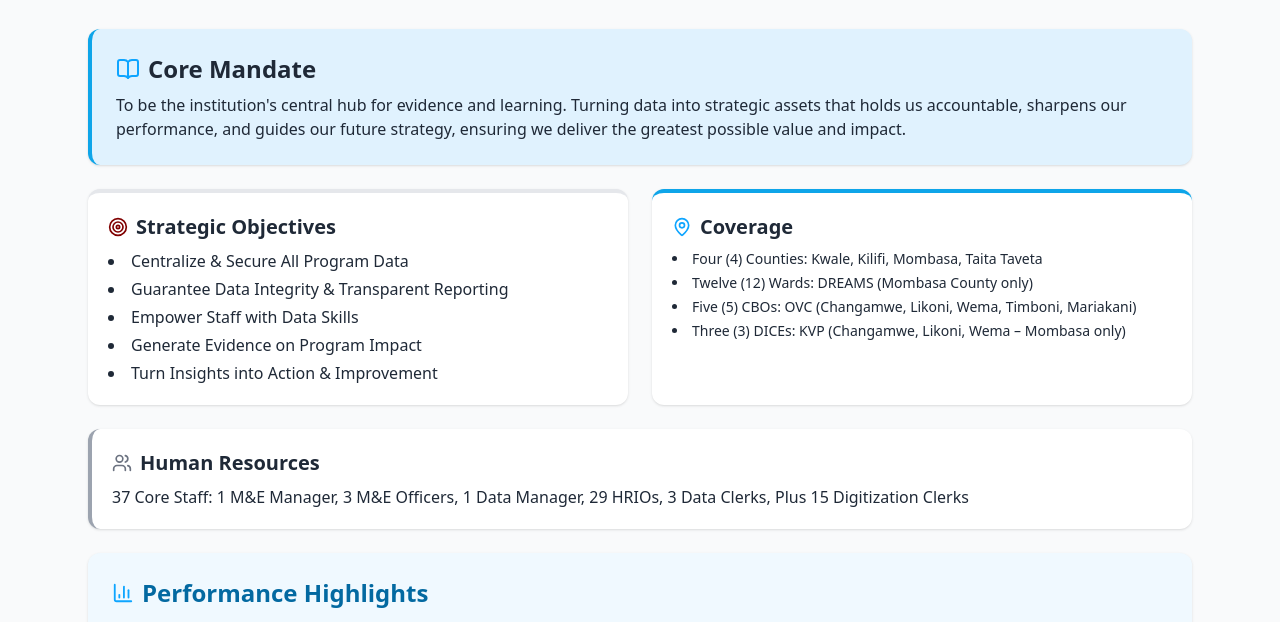
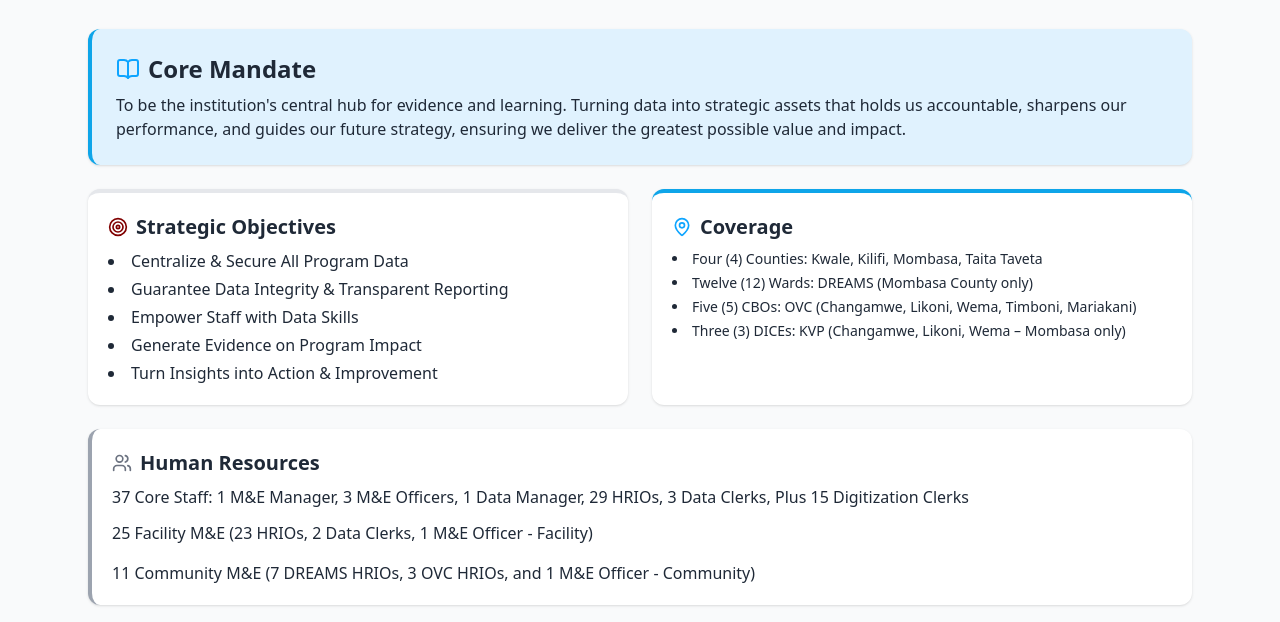
Before and after one commit to njokasoftcoder/M-E-Inforgraphiv, a plain HTML site: page index.html in a window 1280 px wide. Shown: the part 103-725 px from the top of the page. Drawn offline with nearby package versions, Linux system fonts and the light colour scheme.

Commit message:
Update index.html

```diff
--- a/index.html
+++ b/index.html
@@ -51,6 +51,8 @@
     <div class="bg-white shadow rounded-xl p-5 border-l-4 border-gray-400 mb-6">
       <h3 class="text-xl font-semibold flex items-center"><i data-lucide="users" style="color:#6b7280;width:20px;height:20px;margin-right:8px"></i> Human Resources</h3>
       <p class="mt-2">37 Core Staff: 1 M&E Manager, 3 M&E Officers, 1 Data Manager, 29 HRIOs, 3 Data Clerks, Plus 15 Digitization Clerks</p>
+      <p class="mt-3">25 Facility M&E (23 HRIOs, 2 Data Clerks, 1 M&E Officer - Facility)</p>
+      <p class="mt-4">11 Community M&E (7 DREAMS HRIOs, 3 OVC HRIOs, and 1 M&E Officer - Community)</p>
     </div>
 
     <!-- Performance Highlights (Oct2024-Aug2025) -->
```
